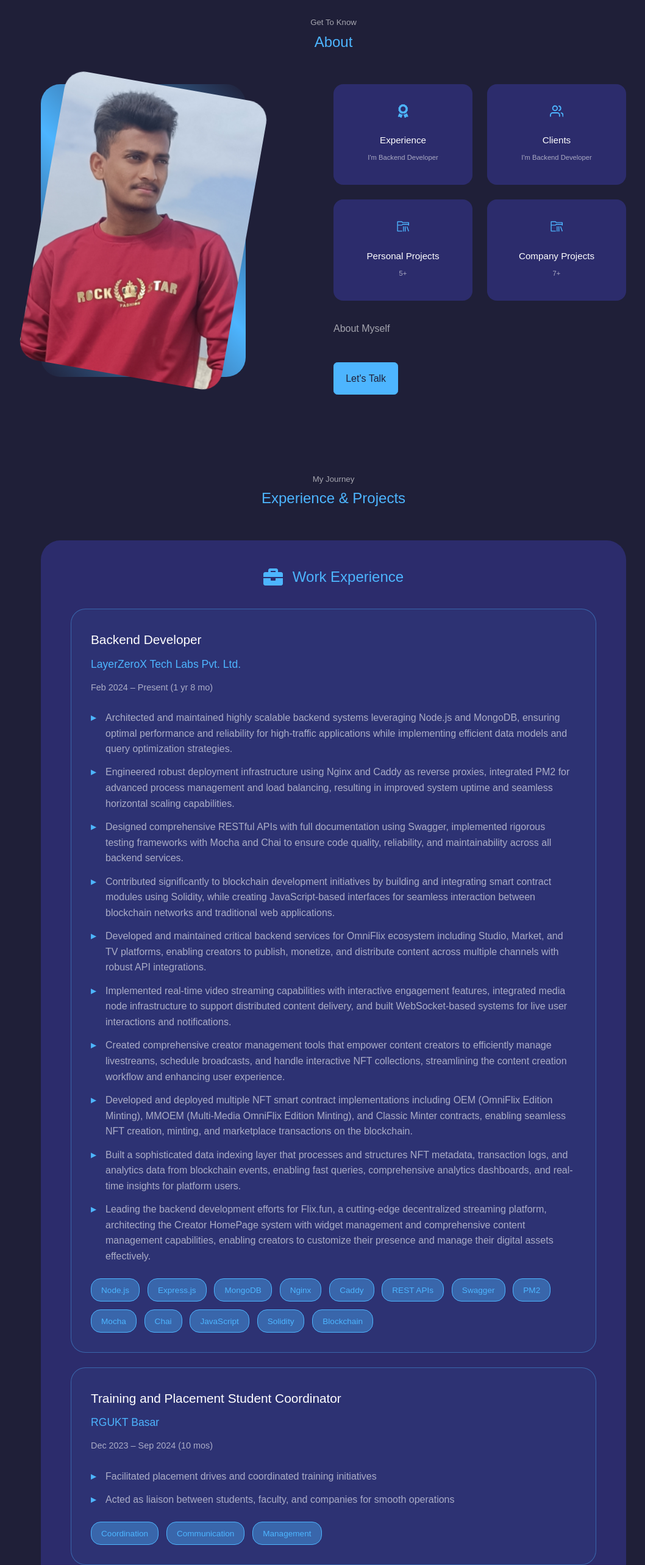
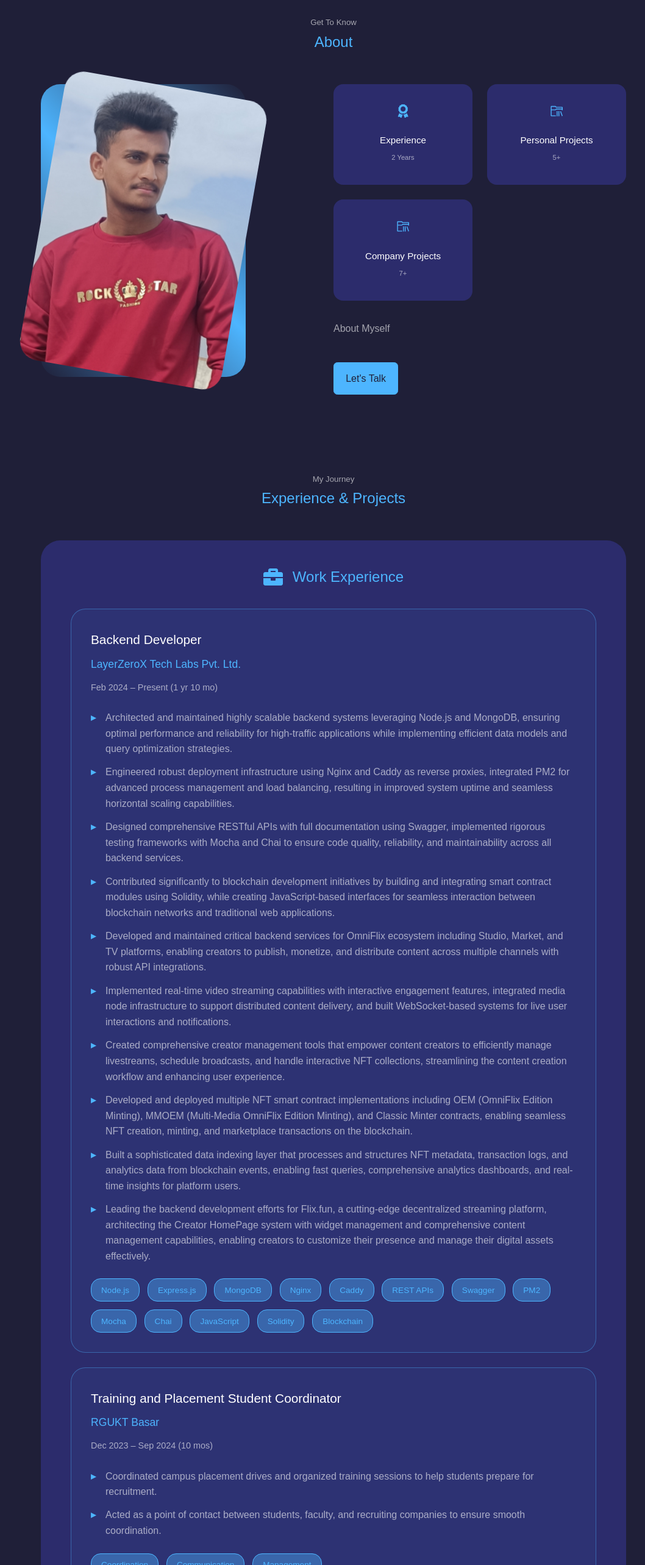
Before and after one commit to victoryanonymous/portfolio, a React (Create React App) app: page / in a window 1280 px wide. Shown: the part 980-3546 px from the top of the page at 61% size, without its empty margins (93-1151 px from the left). Built offline with nearby package versions, Linux system fonts and the light colour scheme.

Commit message:
Updated resume

```diff
--- a/src/components/about/About.jsx
+++ b/src/components/about/About.jsx
@@ -23,13 +23,7 @@ const About = () => {
                         <article className='about__card'>
                             <FaAward className='about__icon'/>
                             <h5>Experience</h5>
-                            <small>I'm Backend Developer</small>
-                        </article>
-
-                        <article className='about__card'>
-                            <FiUsers className='about__icon'/>
-                            <h5>Clients</h5>
-                            <small>I'm Backend Developer</small>
+                            <small>2 Years</small>
                         </article>
 
                         <article className='about__card'>
--- a/src/components/experience/Experience.jsx
+++ b/src/components/experience/Experience.jsx
@@ -13,7 +13,7 @@ const workExperience = [
         id: 1,
         company: "LayerZeroX Tech Labs Pvt. Ltd.",
         role: "Backend Developer",
-        duration: "Feb 2024 – Present (1 yr 8 mo)",
+        duration: "Feb 2024 – Present (1 yr 10 mo)",
         description: [
             "Architected and maintained highly scalable backend systems leveraging Node.js and MongoDB, ensuring optimal performance and reliability for high-traffic applications while implementing efficient data models and query optimization strategies.",
             "Engineered robust deployment infrastructure using Nginx and Caddy as reverse proxies, integrated PM2 for advanced process management and load balancing, resulting in improved system uptime and seamless horizontal scaling capabilities.",
@@ -34,8 +34,8 @@ const workExperience = [
         role: "Training and Placement Student Coordinator",
         duration: "Dec 2023 – Sep 2024 (10 mos)",
         description: [
-            "Facilitated placement drives and coordinated training initiatives",
-            "Acted as liaison between students, faculty, and companies for smooth operations"
+            "Coordinated campus placement drives and organized training sessions to help students prepare for recruitment.",
+            "Acted as a point of contact between students, faculty, and recruiting companies to ensure smooth coordination."
         ],
         technologies: ["Coordination", "Communication", "Management"]
     }
--- a/src/components/header/CV.jsx
+++ b/src/components/header/CV.jsx
@@ -1,5 +1,5 @@
 import React from 'react';
-import cv from '../../assets/Vinay_Maggidi_Backend_Developer.pdf';
+import cv from '../../assets/Vinay_Maggidi_Software_Engineer.pdf';
 
 const CV = () => {
     return (
```
Also changed, not shown: 1 other file (tests, documents, lock files or other folders).
